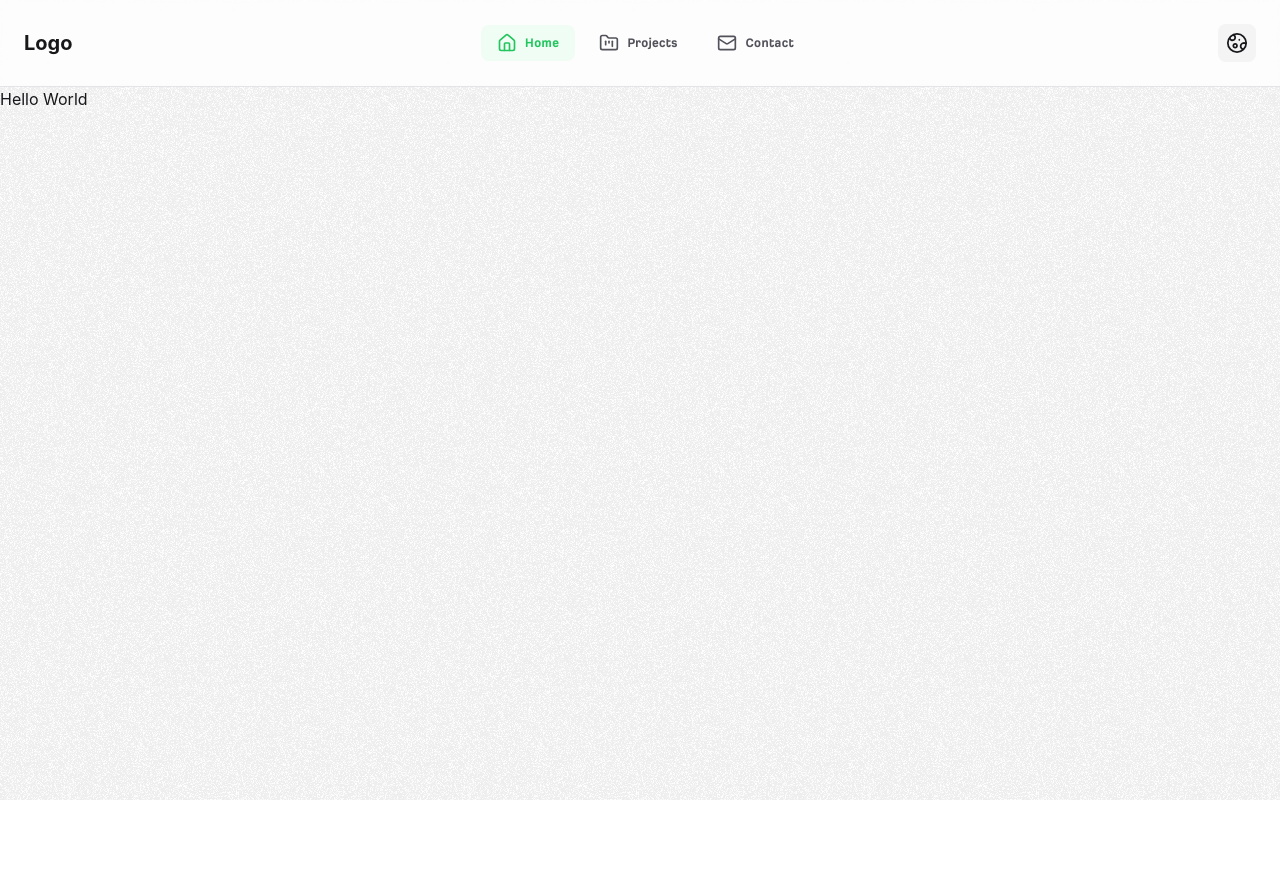
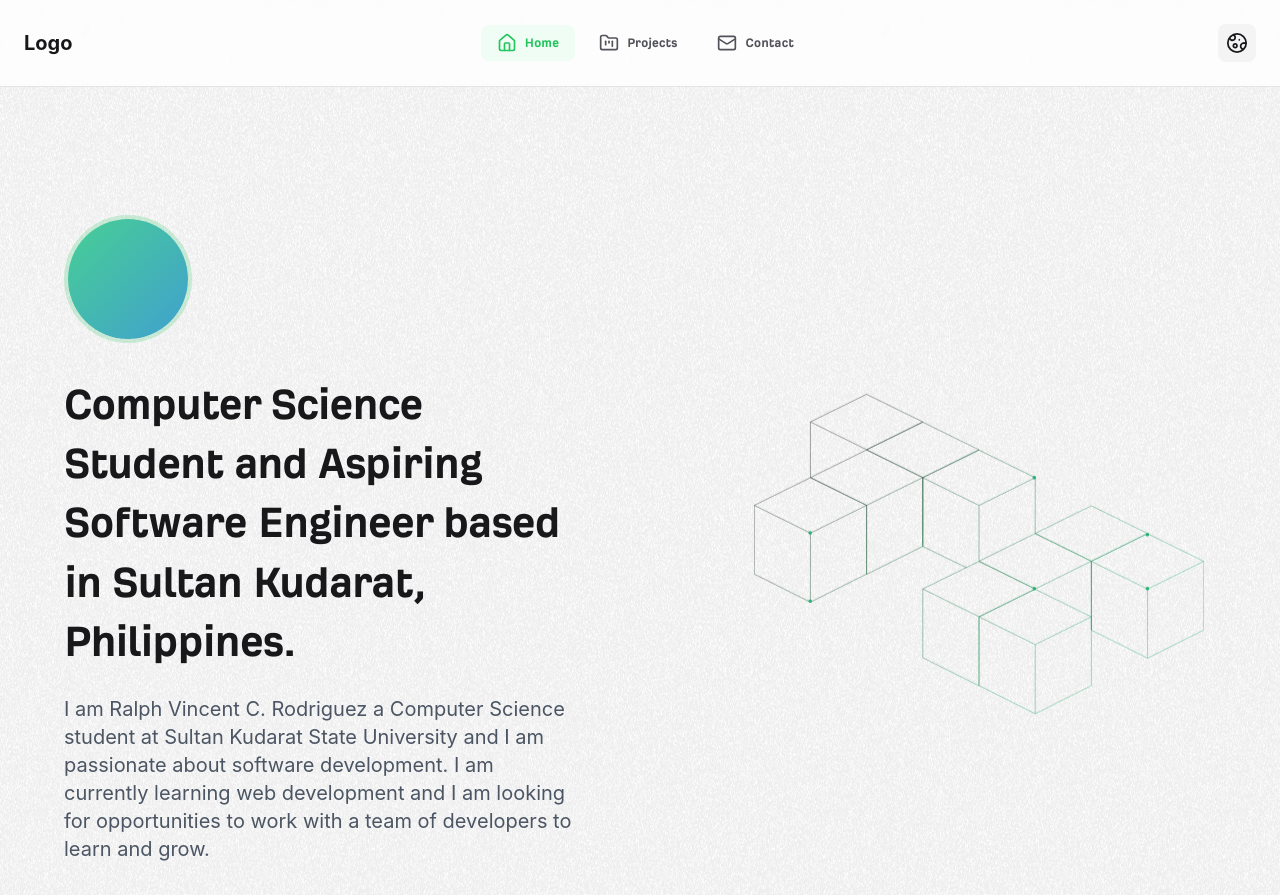
Before and after one commit to Rappykyun/My_2025_Portfolio, a React (Vite) app: page / in a window 1280 px wide. Before the commit the page ends 800 px from the top, so only its background shows below. Built offline with nearby package versions, Linux system fonts and the light colour scheme.

Commit message:
feat: implement Hero component and enhance styling with animations

```diff
--- a/src/App.tsx
+++ b/src/App.tsx
@@ -1,12 +1,11 @@
 import { Header } from "./components/Header";
+import { Hero } from "./components/Hero";
 import "./styles/fonts.css";
 export default function App() {
   return (
     <div className="App">
       <Header />
-      <main>
-        <h1>Hello World</h1>
-      </main>
+      <Hero />
     </div>
   );
 }
--- a/src/components/Header.tsx
+++ b/src/components/Header.tsx
@@ -83,7 +83,6 @@ export function Header() {
   return (
     <header className="sticky top-0 z-50 bg-white/80 dark:bg-dark/80 backdrop-blur-sm">
       <div className="max-w-7xl mx-auto flex justify-between items-center p-4 md:p-6 border-b border-zinc-200 dark:border-zinc-800">
-
         <button
           onClick={() => setIsOpen(!isOpen)}
           className="md:hidden p-2 text-zinc-800 dark:text-zinc-100 hover:bg-zinc-100 dark:hover:bg-zinc-800 rounded-lg transition-colors z-50"
@@ -96,7 +95,6 @@ export function Header() {
         <div className="hidden md:block text-xl font-bold text-zinc-900 dark:text-white z-50">
           Logo
         </div>
-
 
         <nav
           className={`
--- a/src/components/Hero.tsx
+++ b/src/components/Hero.tsx
@@ -1,4 +1,39 @@
+import HeroSvg from "../assets/icons/HeroSvg";
 
-export function hero() {
+export function Hero() {
+  return (
+    <main className="max-w-7xl mx-auto md:px-16 px-6 lg:mt-32 mt-20">
+      <section className="flex flex-col lg:flex-row items-center justify-between gap-16">
+        <div className="lg:w-4/5 lg:pr-8">
+          <div className="mb-8 relative">
+            <div className="w-32 h-32 rounded-full overflow-hidden border-4 border-green-500/20 relative z-10">
+              <div className="w-full h-full bg-gradient-to-br from-green-400 to-blue-500 animate-gradient"></div>
+            </div>
+          </div>
 
+          <h1
+            className="font-incognito font-semibold tracking-tight text-3xl
+            sm:text-5xl mb-6 lg:leading-[3.7rem] leading-tight lg:max-w-lg"
+          >
+            Computer Science Student and Aspiring Software Engineer based in
+            Sultan Kudarat, Philippines.
+          </h1>
+
+          <p className="text-lg sm:text-xl text-gray-600 dark:text-gray-400 mb-8 lg:max-w-lg">
+            I am Ralph Vincent C. Rodriguez a Computer Science student at Sultan
+            Kudarat State University and I am passionate about software
+            development. I am currently learning web development and I am
+            looking for opportunities to work with a team of developers to learn
+            and grow.
+          </p>
+        </div>
+
+        <div className="lg:w-3/5">
+          <div className="animate-float">
+            <HeroSvg />
+          </div>
+        </div>
+      </section>
+    </main>
+  );
 }
--- a/tailwind.config.js
+++ b/tailwind.config.js
@@ -24,7 +24,42 @@ export default {
         'dark-700': "#919191",
         'dark-800': "#a2a2a2",
         'dark-900': "#b3b3b3",
-      }
+      },
+      animation: {
+        float: 'float 6s ease-in-out infinite',
+        gradient: 'gradient 6s linear infinite',
+        blob: 'blob 7s infinite',
+      },
+      keyframes: {
+        float: {
+          '0%, 100%': { transform: 'translateY(0)' },
+          '50%': { transform: 'translateY(-20px)' },
+        },
+        gradient: {
+          '0%, 100%': {
+            'background-size': '200% 200%',
+            'background-position': 'left center'
+          },
+          '50%': {
+            'background-size': '200% 200%',
+            'background-position': 'right center'
+          }
+        },
+        blob: {
+          '0%': {
+            transform: 'translate(0px, 0px) scale(1)',
+          },
+          '33%': {
+            transform: 'translate(30px, -50px) scale(1.1)',
+          },
+          '66%': {
+            transform: 'translate(-20px, 20px) scale(0.9)',
+          },
+          '100%': {
+            transform: 'translate(0px, 0px) scale(1)',
+          },
+        },
+      },
     },
   },
   plugins: [],
```
